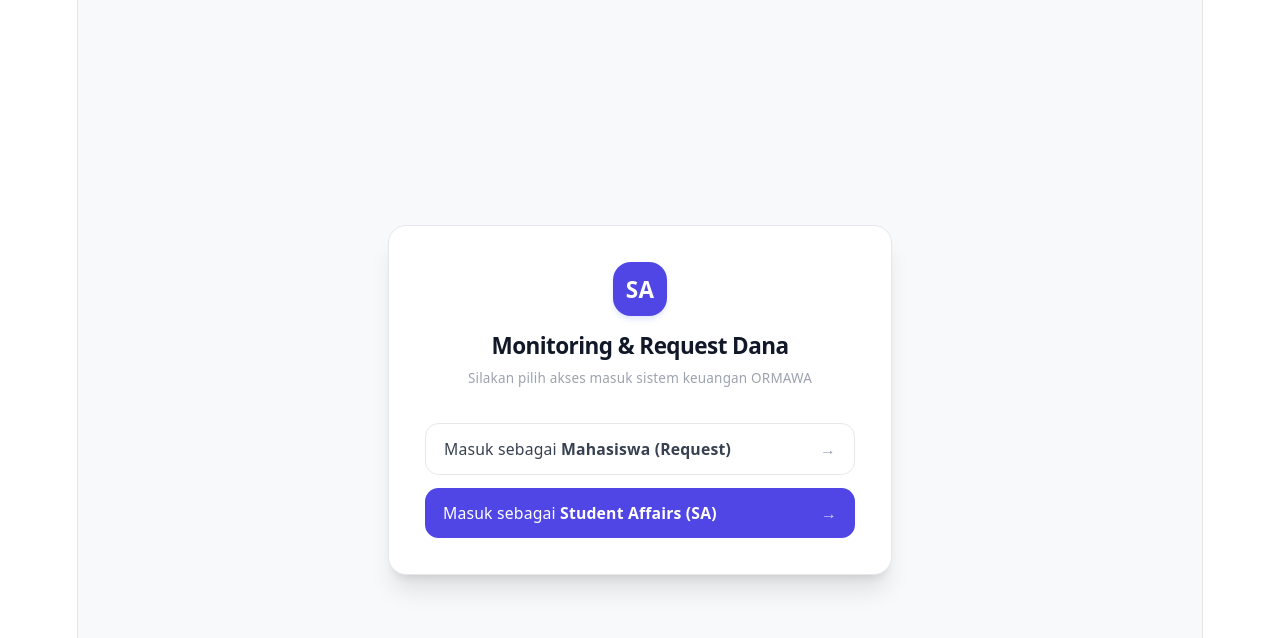
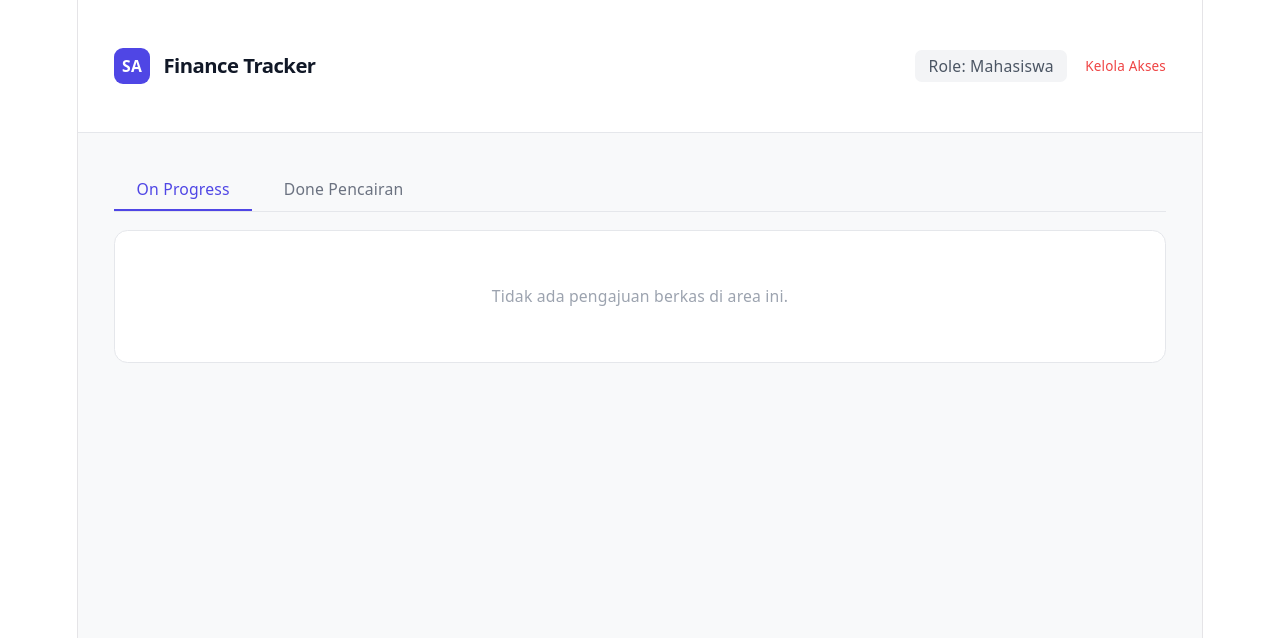
Before and after one commit to alifakbar-mna/sa-reimbursement, a React (Vite) app: page / in a window 1280 px wide. Shown: the top 638 px of the page. Built offline with nearby package versions, Linux system fonts and the light colour scheme.

Commit message:
update file

```diff
--- a/src/App.jsx
+++ b/src/App.jsx
@@ -10,7 +10,7 @@ export default function App() {
   const [passwordError, setPasswordError] = useState(false);
 
   // State Utama Data Finansial
-  const [activeTab, setActiveTab] = useState('on_progress'); // on_progress atau done
+  const [activeTab, setActiveTab] = useState('On Progress'); // 'On Progress' atau 'done'
   const [submissions, setSubmissions] = useState([]);
   const [selectedItem, setSelectedItem] = useState(null);
   const [loading, setLoading] = useState(false);
@@ -89,9 +89,9 @@ export default function App() {
           bph_kegiatan: newSubmission.bph_kegiatan,
           cp_bph: newSubmission.cp_bph,
           nominal_pengajuan: parseFloat(newSubmission.nominal_pengajuan) || 0,
-          status_proposal: 'On Progress', // <-- SEKARANG OTOMATIS ON PROGRESS
+          status_proposal: 'On Progress', // Match dengan CHECK constraint database baru
           is_cair: false,
-          revisions: [] // Inisialisasi array kosong di database
+          revisions: []
         }
       ]);
 
@@ -125,13 +125,11 @@ export default function App() {
 
   // 2. TRIGGER WHATSAPP OTOMATIS SAAT ADA PERUBAHAN STATUS
   const sendWhatsAppNotification = (item, updatedStatus, updatedRevisions) => {
-    // Bersihkan format nomor WA agar kompatibel dengan API WhatsApp (contoh: 0812 -> 62812)
     let phone = item.cp_bph.replace(/[^0-9]/g, '');
     if (phone.startsWith('0')) {
       phone = '62' + phone.substring(1);
     }
 
-    // Bangun template isi pesan teks formal
     let message = `Halo ${item.bph_kegiatan} (${item.ormawa}),\n\n`;
     message += `Berikut adalah pembaruan status berkas untuk kegiatan *${item.nama_kegiatan}*:\n\n`;
     message += `*Status Terbaru:* _${updatedStatus}_\n`;
@@ -147,6 +145,8 @@ export default function App() {
           message += `${idx + 1}. Poin: ${rev.catatan || rev.catat}\n   Tenggat: *${rev.deadline || '—'}*\n`;
         }
       });
+    } else if (updatedStatus === 'On Progress') {
+      message += `\nBerkas pengajuan Anda sedang dalam proses peninjauan kembali (On Progress) oleh Student Affairs.\n`;
     } else if (updatedStatus === 'Diterima') {
       message += `\nSelamat! Berkas kamu telah disetujui oleh Student Affairs. Silakan memantau proses pencairan dana secara berkala.\n`;
     } else if (updatedStatus === 'Reject') {
@@ -155,9 +155,8 @@ export default function App() {
 
     message += `\nTerima kasih,\n*Student Affairs Finance Department*`;
 
-    // Encode text agar aman dibaca URL browser
     const url = `https://api.whatsapp.com/send?phone=${phone}&text=${encodeURIComponent(message)}`;
-    window.open(url, '_blank'); // Otomatis membuka tab baru WhatsApp chat
+    window.open(url, '_blank');
   };
 
   // 3. SIMPAN PERUBAHAN OLEH KAK DINDA (SA)
@@ -165,7 +164,6 @@ export default function App() {
     if (!selectedItem) return;
 
     try {
-      // Filter list revisi agar hanya menyimpan data yang terisi lengkap saja
       const validRevisions = revisionList.filter(r => r.deadline !== '' || r.catatan !== '');
 
       const updates = {
@@ -173,7 +171,7 @@ export default function App() {
         nomor_rf: selectedItem.nomor_rf,
         is_cair: selectedItem.is_cair,
         tanggal_cair: selectedItem.is_cair ? new Date().toISOString() : null,
-        revisions: validRevisions // Simpan array objek revisi ke kolom jsonb/text Supabase
+        revisions: validRevisions
       };
 
       const { error } = await supabase
@@ -185,11 +183,10 @@ export default function App() {
 
       alert('Data berhasil disimpan!');
 
-      // Jalankan sistem trigger otomatis buka chat WhatsApp ke mahasiswa target
       sendWhatsAppNotification(selectedItem, selectedItem.status_proposal, validRevisions);
 
       setSelectedItem(null);
-      fetchSubmissions(); // Refresh tabel
+      fetchSubmissions();
     } catch (error) {
       alert('Gagal menyimpan perubahan: ' + error.message);
     }
@@ -200,58 +197,6 @@ export default function App() {
     return 'Rp ' + Number(num).toLocaleString('id-ID');
   };
 
-  // ==========================================
-  // RENDER SCREEN 1: PILIH AKSES GATE
-  // ==========================================
-  if (!userRole) {
-    return (
-      <div className="min-h-screen bg-[#F8F9FA] flex flex-col justify-center items-center p-6 antialiased">
-        <div className="max-w-md w-full bg-white rounded-2xl border border-gray-200 shadow-xl p-8 text-center space-y-6">
-          <div>
-            <div className="w-12 h-12 rounded-2xl bg-indigo-600 flex items-center justify-center text-white font-bold text-xl mx-auto mb-3 shadow-md shadow-indigo-100">SA</div>
-            <h2 className="text-xl font-bold text-gray-900 tracking-tight">Monitoring & Request Dana</h2>
-            <p className="text-xs text-gray-400 mt-1">Silakan pilih akses masuk sistem keuangan ORMAWA</p>
-          </div>
-          <div className="flex flex-col gap-3 pt-2">
-            <button onClick={() => setUserRole('request')} className="w-full py-3 px-4 bg-white border border-gray-200 text-gray-700 font-medium text-sm rounded-xl hover:bg-gray-50 text-left flex justify-between items-center group">
-              <span>Masuk sebagai <strong>Mahasiswa (Request)</strong></span>
-              <span className="text-gray-400 group-hover:translate-x-1 transition-transform">&rarr;</span>
-            </button>
-            <button onClick={() => setUserRole('sa')} className="w-full py-3 px-4 bg-indigo-600 text-white font-medium text-sm rounded-xl hover:bg-indigo-700 text-left flex justify-between items-center group shadow-xs">
-              <span>Masuk sebagai <strong>Student Affairs (SA)</strong></span>
-              <span className="text-indigo-200 group-hover:translate-x-1 transition-transform">&rarr;</span>
-            </button>
-          </div>
-        </div>
-      </div>
-    );
-  }
-
-  // ==========================================
-  // RENDER SCREEN 2: GATE KUNCI PASSWORD SA
-  // ==========================================
-  if (userRole === 'sa' && !isAuthenticated) {
-    return (
-      <div className="min-h-screen bg-[#F8F9FA] flex flex-col justify-center items-center p-6 antialiased">
-        <div className="max-w-sm w-full bg-white rounded-2xl border border-gray-200 shadow-xl p-8 space-y-5">
-          <button onClick={() => setUserRole(null)} className="text-xs font-medium text-gray-400 hover:text-gray-600">&larr; Kembali</button>
-          <div>
-            <h2 className="text-lg font-bold text-gray-900">Otentikasi Student Affairs</h2>
-            <p className="text-xs text-gray-400 mt-0.5">Masukkan password khusus SA untuk mengelola berkas</p>
-          </div>
-          <form onSubmit={handleSALogin} className="space-y-4">
-            <input type="password" placeholder="Masukkan Password" value={passwordInput} onChange={(e) => setPasswordInput(e.target.value)} className={`w-full text-sm border ${passwordError ? 'border-red-400 focus:ring-red-500' : 'border-gray-200 focus:ring-indigo-500'} rounded-xl p-3 focus:outline-hidden`} />
-            {passwordError && <p className="text-xs text-red-500 font-medium">⚠️ Password salah, akses ditolak.</p>}
-            <button type="submit" className="w-full py-3 bg-gray-900 text-white text-sm font-semibold rounded-xl hover:bg-black">Verifikasi & Masuk</button>
-          </form>
-        </div>
-      </div>
-    );
-  }
-
-  // ==========================================
-  // RENDER SCREEN 3: UTAMA (DASHBOARD KEDUA ROLE)
-  // ==========================================
   return (
     <div className="min-h-screen bg-[#F8F9FA] text-[#334155] font-sans antialiased">
       <header className="bg-white border-b border-gray-200 px-8 py-4 flex justify-between items-center shadow-xs">
@@ -303,7 +248,7 @@ export default function App() {
 
         <div className={`${userRole === 'request' ? 'lg:col-span-2' : 'lg:col-span-3'} space-y-4`}>
           <div className="flex border-b border-gray-200 mb-2 gap-2">
-            <button onClick={() => setActiveTab('on_progress')} className={`px-5 py-2 font-medium text-sm border-b-2 ${activeTab === 'on_progress' ? 'border-indigo-600 text-indigo-600' : 'border-transparent text-gray-500'}`}>On Progress</button>
+            <button onClick={() => setActiveTab('On Progress')} className={`px-5 py-2 font-medium text-sm border-b-2 ${activeTab === 'On Progress' ? 'border-indigo-600 text-indigo-600' : 'border-transparent text-gray-500'}`}>On Progress</button>
             <button onClick={() => setActiveTab('done')} className={`px-5 py-2 font-medium text-sm border-b-2 ${activeTab === 'done' ? 'border-indigo-600 text-indigo-600' : 'border-transparent text-gray-500'}`}>Done Pencairan</button>
           </div>
 
@@ -332,7 +277,8 @@ export default function App() {
                       <td className="px-4 py-3.5">
                         <span className={`px-2.5 py-0.5 rounded-full text-[10px] font-bold ${
                           item.status_proposal === 'Diterima' ? 'bg-[#E6F4EA] text-[#137333]' :
-                          item.status_proposal === 'Need Revision' ? 'bg-[#FEF7E0] text-[#B06000]' : 'bg-[#FCE8E6] text-[#C5221F]'
+                          item.status_proposal === 'Need Revision' ? 'bg-[#FEF7E0] text-[#B06000]' :
+                          item.status_proposal === 'On Progress' ? 'bg-[#E8F0FE] text-[#1A73E8]' : 'bg-[#FCE8E6] text-[#C5221F]'
                         }`}>
                           {item.status_proposal}
                         </span>
@@ -365,9 +311,9 @@ export default function App() {
               {/* Tombol Opsi Status */}
               <div className="space-y-1.5">
                 <label className="font-bold text-gray-500 uppercase block">Ubah Status Berkas</label>
-                <div className="flex gap-2">
-                  {['Diterima', 'Need Revision', 'Reject'].map((st) => (
-                    <button key={st} onClick={() => setSelectedItem({...selectedItem, status_proposal: st})} className={`flex-1 py-2 font-medium rounded-lg border text-center transition-all ${selectedItem.status_proposal === st ? 'border-indigo-600 bg-indigo-50 text-indigo-700 font-bold shadow-xs' : 'border-gray-200 text-gray-600'}`}>{st}</button>
+                <div className="flex flex-wrap gap-2">
+                  {['On Progress', 'Diterima', 'Need Revision', 'Reject'].map((st) => (
+                    <button key={st} onClick={() => setSelectedItem({...selectedItem, status_proposal: st})} className={`flex-1 min-w-[100px] py-2 font-medium rounded-lg border text-center transition-all ${selectedItem.status_proposal === st ? 'border-indigo-600 bg-indigo-50 text-indigo-700 font-bold shadow-xs' : 'border-gray-200 text-gray-600'}`}>{st}</button>
                   ))}
                 </div>
               </div>
```
